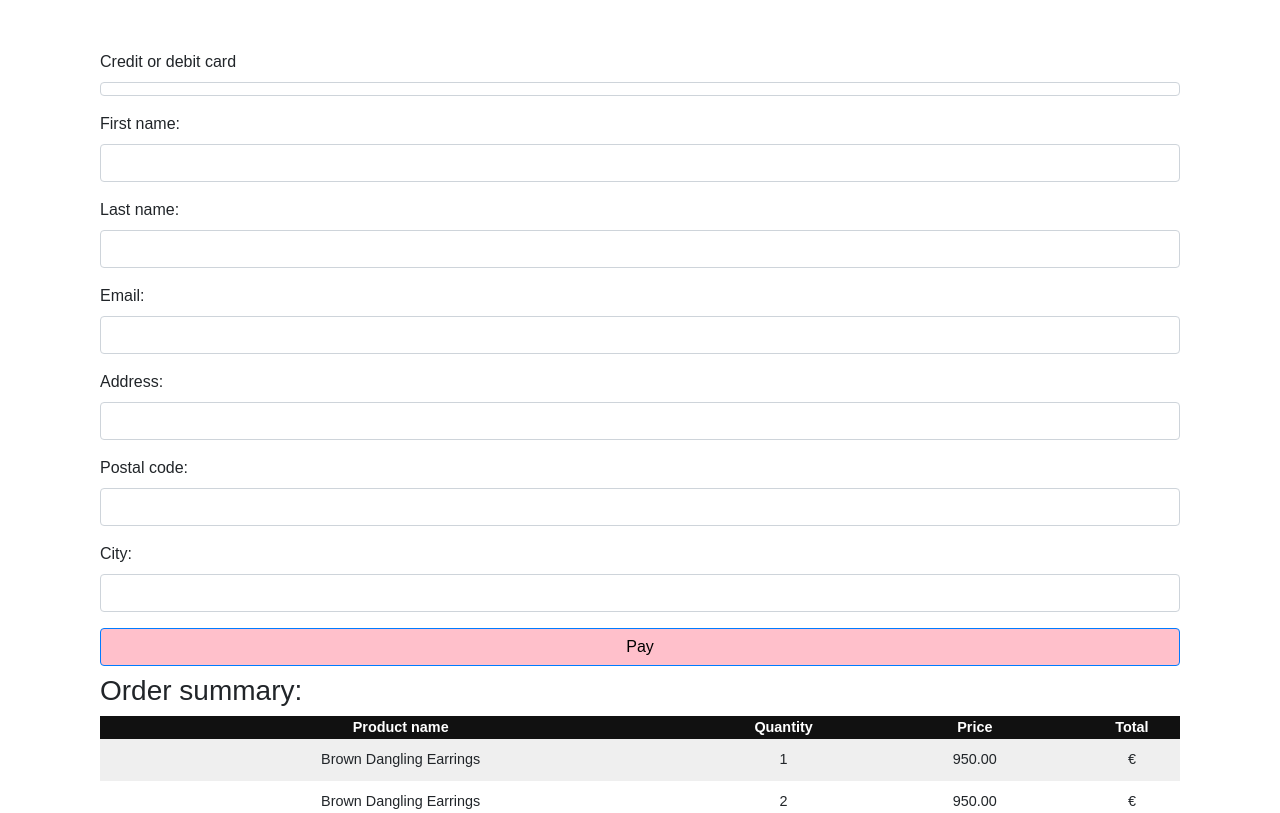
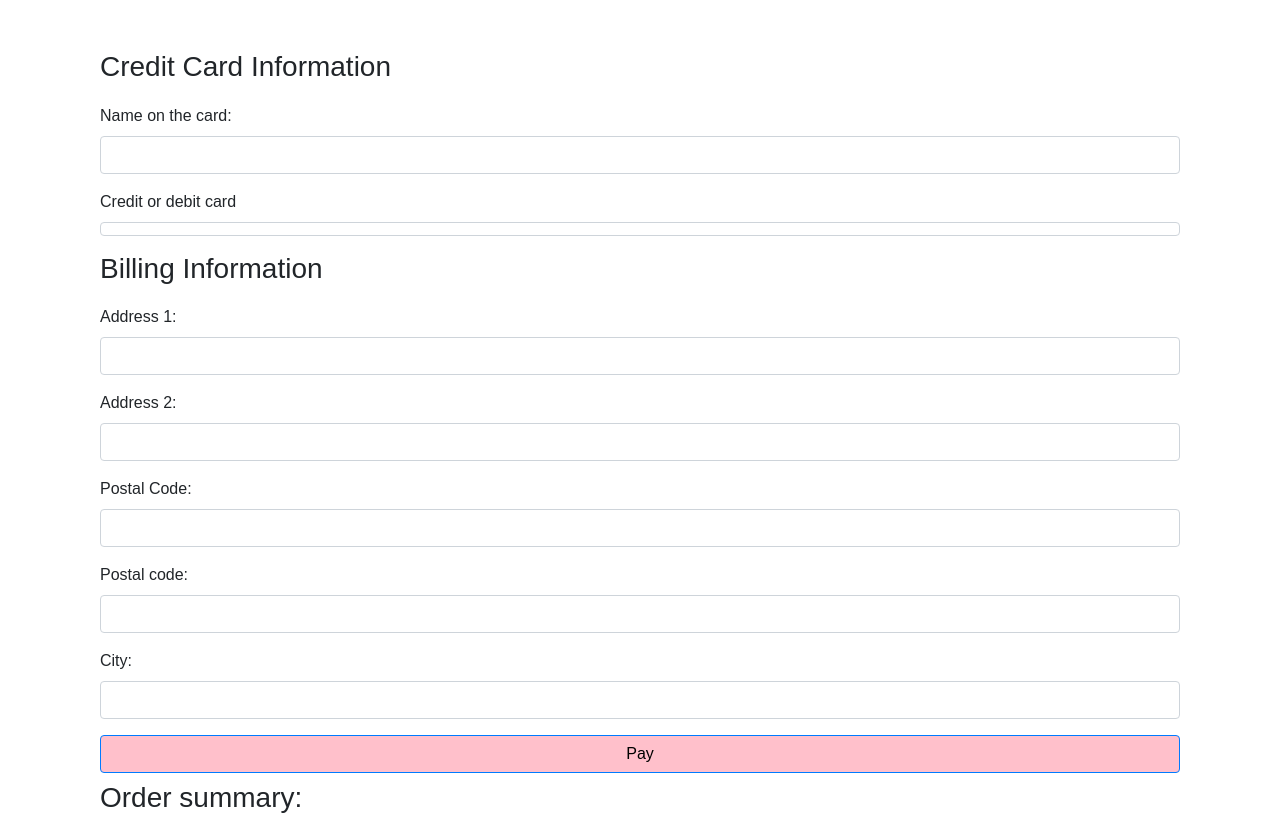
Before and after one commit to marosan28/old-town-jewels, a Django app: template payment/templates/payment/payment_form.html in a window 1280 px wide. Shown: the part 56-869 px from the top of the page. Run offline with Django 3.2, Linux system fonts and the light colour scheme; the template is opened without the code that fills it: values that come from a table or form of the project are taken from there, others are empty; data comes from the database, SQL or seed files in the repository; both versions use the stored data as it was after the commit; parts of the project's set-up code (start-up, migrations or seed data) failed here and were passed over; some libraries are stand-ins or nearby versions; some web fonts are replaced.

Commit message:
edit payment form template

```diff
--- a/orders/forms.py
+++ b/orders/forms.py
@@ -4,4 +4,4 @@ class OrderCreateForm(forms.ModelForm):
     class Meta:
         model = Order
         fields = ['first_name', 'last_name', 'email', 'address',
-                  'postal_code', 'city']
+                  'postal_code', 'city', 'address2' ]
--- a/orders/models.py
+++ b/orders/models.py
@@ -11,6 +11,7 @@ class Order(models.Model):
     last_name = models.CharField(max_length=50)
     email = models.EmailField()
     address = models.CharField(max_length=250)
+    address2 = models.CharField(max_length=250, null=True, blank=True)
     postal_code = models.CharField(max_length=20)
     city = models.CharField(max_length=100)
     created = models.DateTimeField(auto_now_add=True)
--- a/orders/views.py
+++ b/orders/views.py
@@ -15,6 +15,7 @@ def order_create(request):
             request.session['last_name'] = form.cleaned_data['last_name']
             request.session['email'] = form.cleaned_data['email']
             request.session['address'] = form.cleaned_data['address']
+            request.session['address2'] = form.cleaned_data['address2']
             request.session['postal_code'] = form.cleaned_data['postal_code']
             request.session['city'] = form.cleaned_data['city']
             if cart.coupon:
--- a/payment/templates/payment/payment_form.html
+++ b/payment/templates/payment/payment_form.html
@@ -8,24 +8,26 @@
 
 <form id="payment-form" action="{% url 'payment:completed' %}" method="post">
   {% csrf_token %}
+  <h3 class="form-title">Credit Card Information</h3>
+  <div class="form-group">
+    <label for="first_name">Name on the card:</label>
+    <input type="text" name="first_name" id="first_name" value="{{ first_name }}" class="form-control">
+  </div>
   <div class="form-group">
     <label for="card-element">Credit or debit card</label>
     <div id="card-element" class="form-control"></div>
   </div>
+  <h3 class="form-title">Billing Information</h3>
   <div class="form-group">
-    <label for="first_name">First name:</label>
-    <input type="text" name="first_name" id="first_name" value="{{ first_name }}" class="form-control">
-  </div>
-  <div class="form-group">
-    <label for="last_name">Last name:</label>
+    <label for="last_name">Address 1:</label>
     <input type="text" name="last_name" id="last_name" value="{{ last_name }}" class="form-control">
   </div>
   <div class="form-group">
-    <label for="email">Email:</label>
+    <label for="email">Address 2:</label>
     <input type="email" name="email" id="email" value="{{ email }}" class="form-control">
   </div>
   <div class="form-group">
-    <label for="address">Address:</label>
+    <label for="address">Postal Code:</label>
     <input type="text" name="address" id="address" value="{{ address }}" class="form-control">
   </div>
   <div class="form-group">
```
Also changed, not shown: orders/templates/orders/order/create.html (+12 -1 lines), db.sqlite3, orders/migrations/0005_order_address2.py (added).
